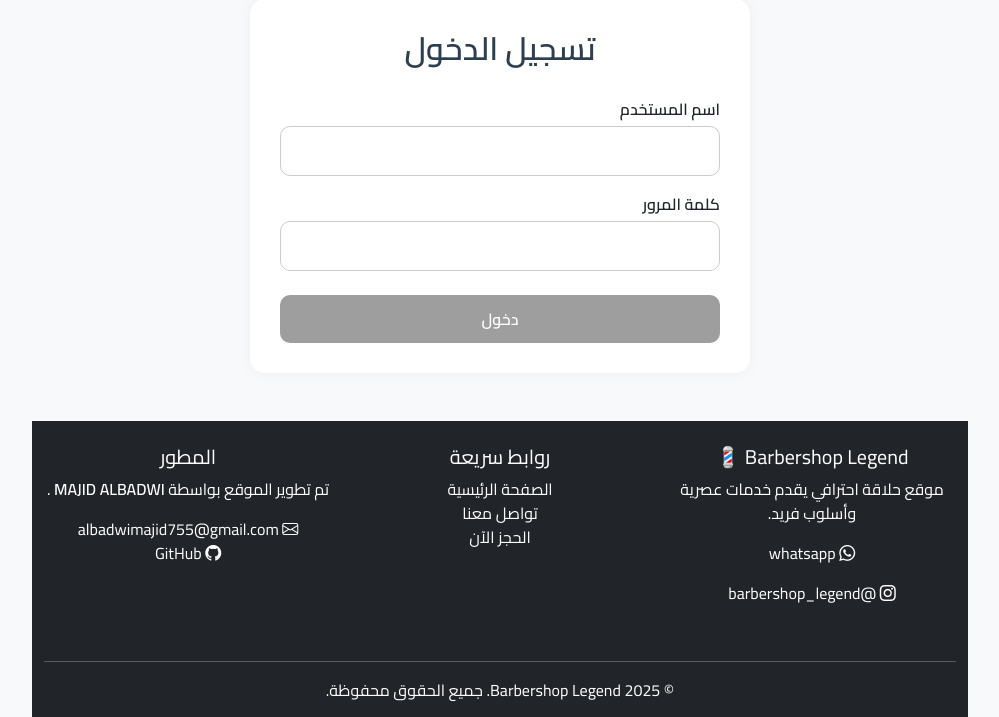
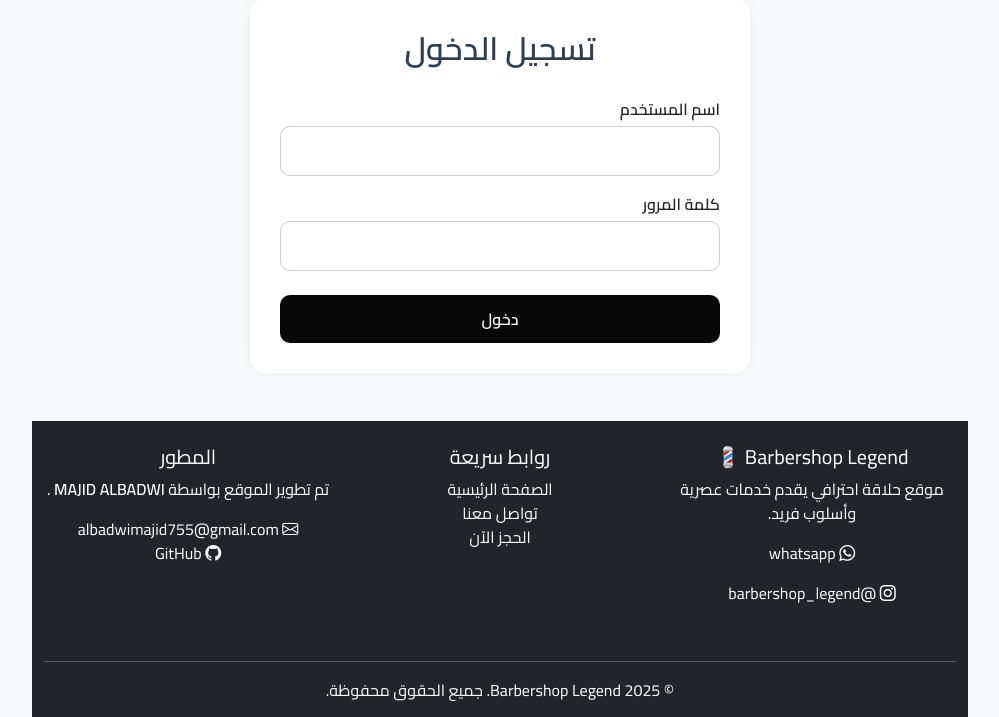
Before and after one commit to ALBADWIMAJID/barbershop, a Django app: page /login/ in a window 1280 px wide. Shown: the part 110-827 px from the top of the page, without its empty margins (140-1139 px from the left). Run offline with Django 4.2, Linux system fonts and the light colour scheme; grey boxes are pictures that could not be loaded.

```diff
--- a/booking/templates/booking/login.html
+++ b/booking/templates/booking/login.html
@@ -32,7 +32,7 @@
   }
 
   .btn-login {
-    background-image: url("https://f1.dikidi.net/c4/v3497/37106hqbh7.jpg?size=m");
+    background-color: rgb(7, 7, 7);
     color: white;
     font-weight: bold;
     padding: 12px;
```
